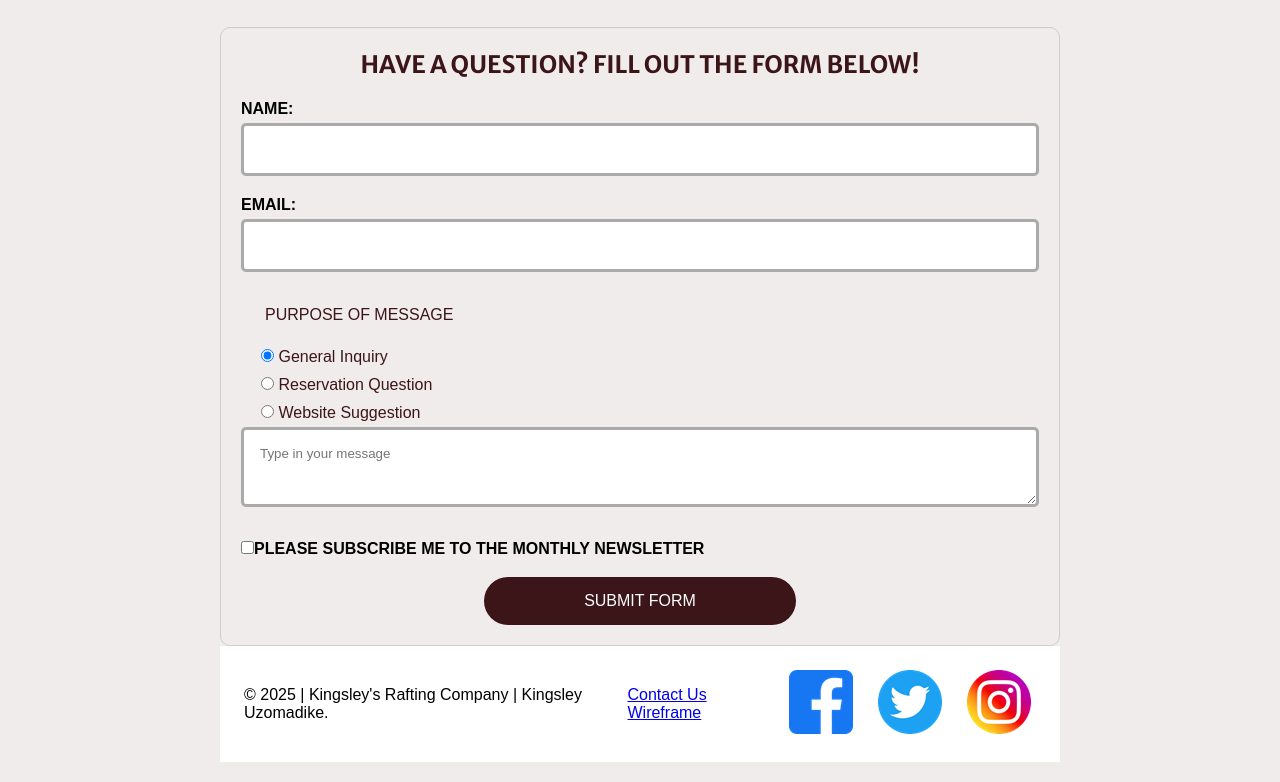
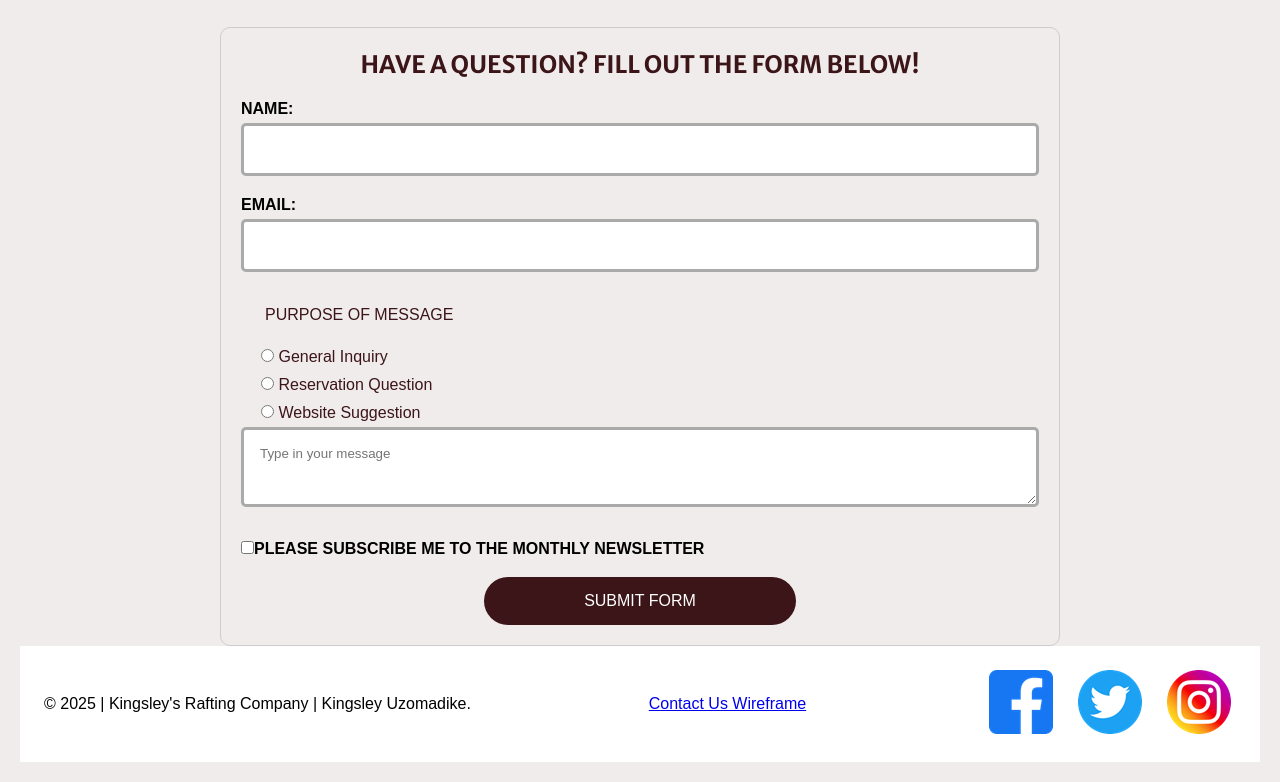
Before and after one commit to vector-cu/wdd130, a plain HTML site: page wwr/contact.html in a window 1280 px wide. Shown: the part 1177-1959 px from the top of the page. Drawn offline with Linux system fonts and the light colour scheme.

Commit message:
contact us

```diff
--- a/wwr/contact.html
+++ b/wwr/contact.html
@@ -11,7 +11,6 @@
     <link href="https://fonts.googleapis.com/css2?family=Merriweather+Sans:ital,wght@0,300..800;1,300..800&family=Questrial&display=swap" rel="stylesheet">
     <link rel="stylesheet" href="styles/rafting.css">
 </head>
-<main>
 <body>
     <header>
         <img src="images/wwr-logo.png" alt="Rafting Company Logo">
@@ -22,6 +21,7 @@
             <a href="contact.html">Contact Us</a>
         </nav>
     </header>
+<main>
     <div class="container"></div>
 
     <!-- Company Info -->
@@ -64,7 +64,7 @@
 
       <div class="message-purpose">
         <p>PURPOSE OF MESSAGE</p>
-        <label><input type="radio" name="purpose" value="general" checked> General Inquiry</label>
+        <label><input type="radio" name="purpose" value="general"> General Inquiry</label>
         <label><input type="radio" name="purpose" value="reservation"> Reservation Question</label>
         <label><input type="radio" name="purpose" value="suggestion"> Website Suggestion</label>
       </div>
@@ -77,6 +77,7 @@
       <button type="submit">SUBMIT FORM</button>
     </div>
 </form>
+</main>
 <footer>
         <p> © 2025 | Kingsley's Rafting Company | Kingsley Uzomadike.</p>
           <a href="https://app.moqups.com/crQnjyrTn6eN1S4OHJcNvVcrMViQELLG/view/page/ad64222d5">Contact Us Wireframe</a>
@@ -93,5 +94,4 @@
         </nav>
 </footer>
 </body>
-</main>
 </html>
```
